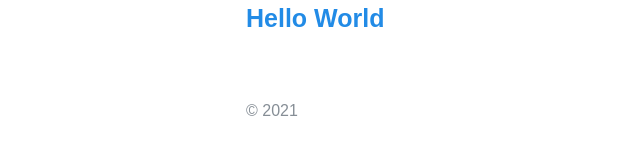
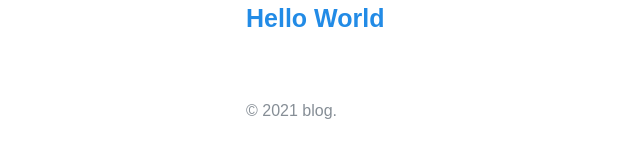
Before and after one commit to mhmdilfaj/blog, a Jekyll site: the page built from index.html, in a window 1280 px wide. Shown: the part 300-458 px from the top of the page, without its empty margins (118-758 px from the left). Built offline with Jekyll 4.4.1, drawn with Linux system fonts in a browser that asks for light colours.

Commit message:
Update default.html

```diff
--- a/_layouts/default.html
+++ b/_layouts/default.html
@@ -22,7 +22,7 @@
       {{ content }}
     </main>
     <footer class="mt-3">
-      <small class="text-muted">© 2021</small>
+      <small class="text-muted">© 2021 {{ site.title }}.</small>
     </footer>
   </body>
 </html>
```
